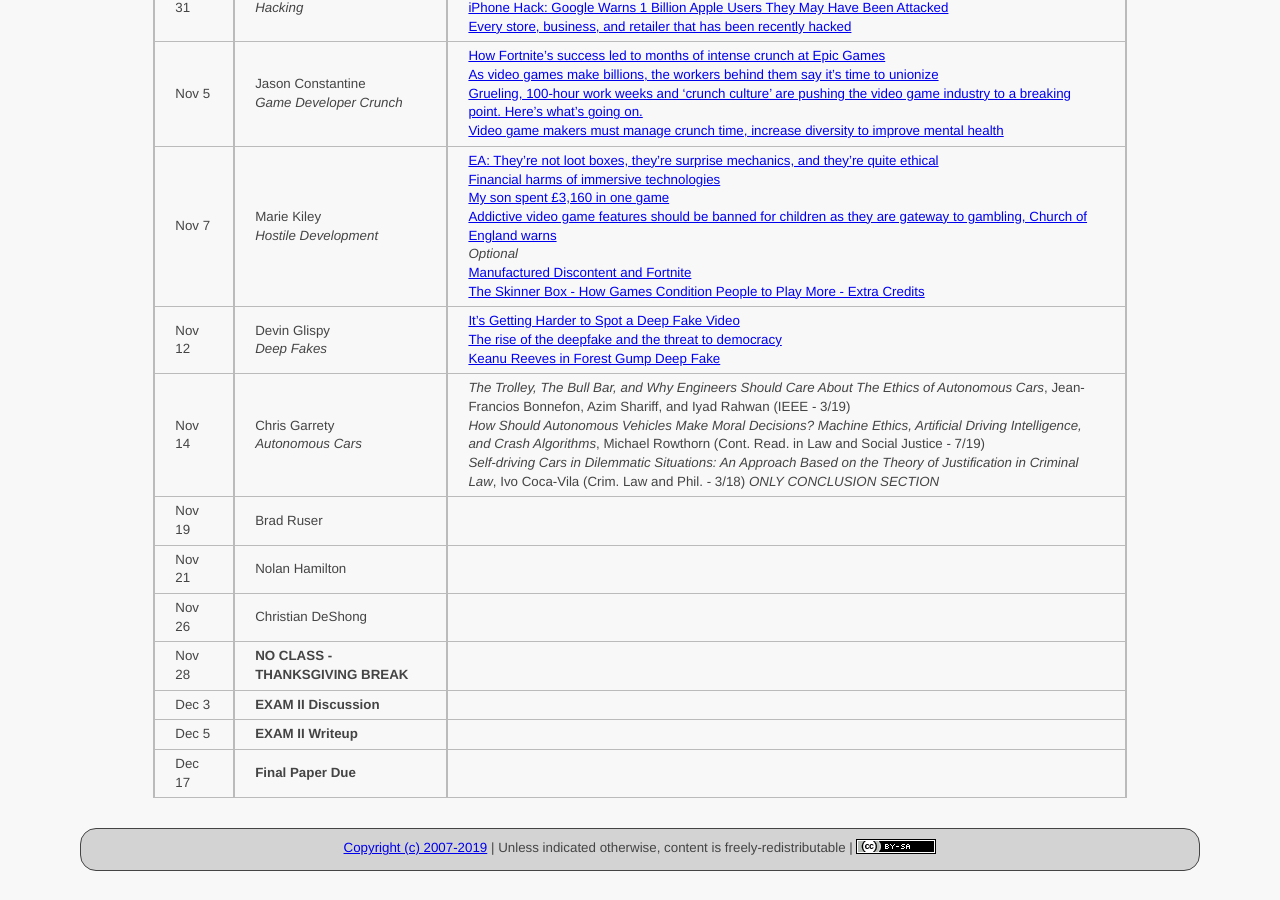
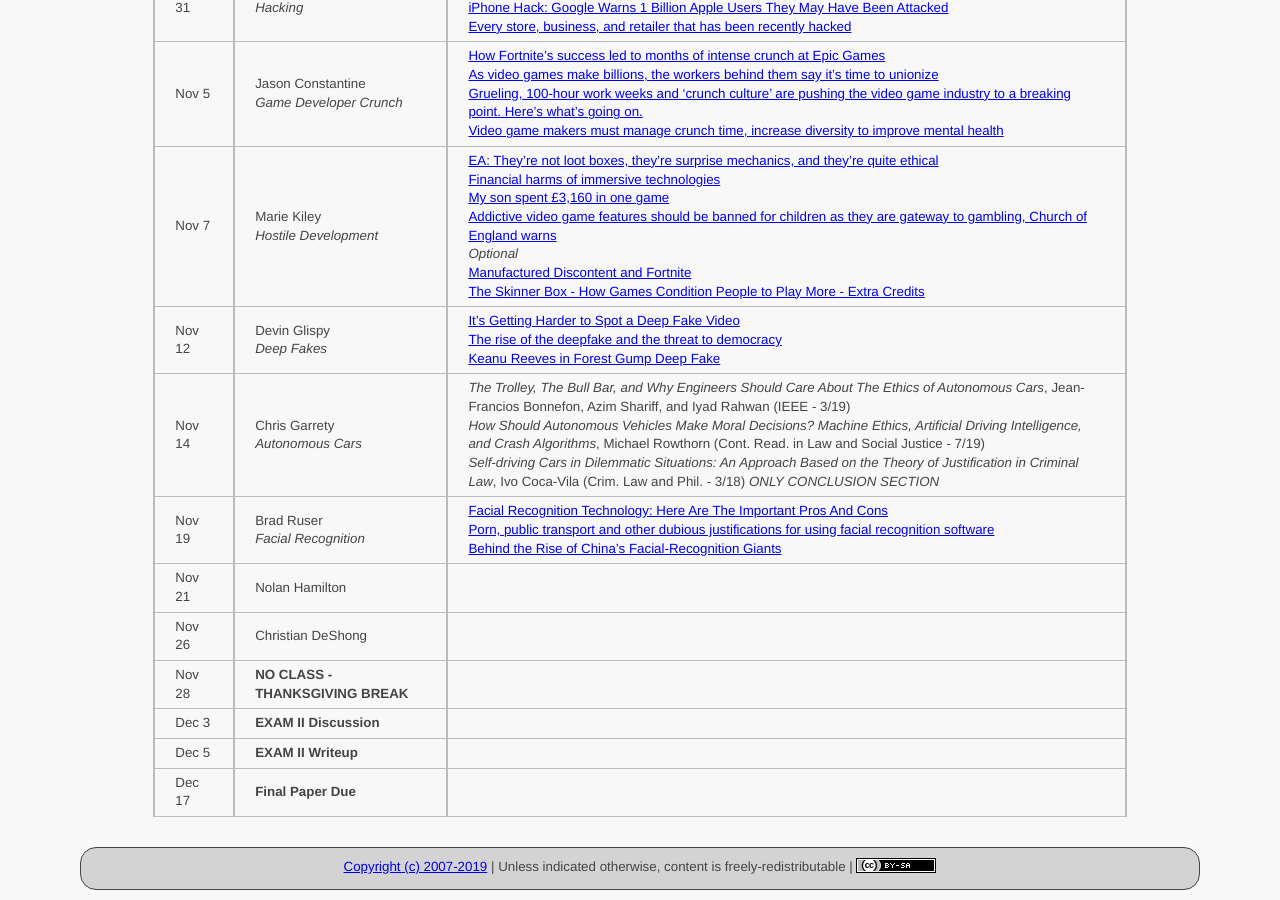
Before and after one commit to ycpcs/cs456-fall2019, a Jekyll site: the page built from schedule/index.md, in a window 1280 px wide and 900 px high, scrolled down 1615 px. Built offline with Jekyll 4.4.1, drawn with Linux system fonts in a browser that asks for light colours.

Commit message:
add Brad’s articles
add Brad’s articles

```diff
--- a/schedule/index.md
+++ b/schedule/index.md
@@ -38,7 +38,7 @@ All reading materials can be accessed via [Schmidt Library](http://library.ycp.e
 > Nov 7   | Marie Kiley <br /> *Hostile Development* | [EA: They’re not loot boxes, they’re surprise mechanics, and they’re quite ethical](https://www.youtube.com/watch?v=nVYEqaFZJWo) <br /> [Financial harms of immersive technologies](https://publications.parliament.uk/pa/cm201719/cmselect/cmcumeds/1846/184606.htm) <br /> [My son spent £3,160 in one game](https://www.bbc.com/news/technology-48925623) <br /> [Addictive video game features should be banned for children as they are gateway to gambling, Church of England warns](https://www.telegraph.co.uk/news/2019/09/15/addictive-video-game-features-should-banned-children-gateway/) <br /> *Optional* <br /> [Manufactured Discontent and Fortnite](https://www.youtube.com/watch?v=dPHPNgIihR0) <br /> [The Skinner Box - How Games Condition People to Play More - Extra Credits](https://www.youtube.com/watch?v=tWtvrPTbQ_c) |
 > Nov 12  | Devin Glispy <br /> *Deep Fakes* | [It’s Getting Harder to Spot a Deep Fake Video](https://www.youtube.com/watch?v=gLoI9hAX9dw) <br /> [The rise of the deepfake and the threat to democracy](https://www.theguardian.com/technology/ng-interactive/2019/jun/22/the-rise-of-the-deepfake-and-the-threat-to-democracy) <br /> [Keanu Reeves in Forest Gump Deep Fake](https://www.youtube.com/watch?v=eseGwoxiqNs) |
 > Nov 14  | Chris Garrety <br /> *Autonomous Cars* | *The Trolley, The Bull Bar, and Why Engineers Should Care About The Ethics of Autonomous Cars*, Jean-Francios Bonnefon, Azim Shariff, and Iyad Rahwan (IEEE - 3/19) <br /> *How Should Autonomous Vehicles Make Moral Decisions? Machine Ethics, Artificial Driving Intelligence, and Crash Algorithms*, Michael Rowthorn (Cont. Read. in Law and Social Justice - 7/19) <br /> *Self-driving Cars in Dilemmatic Situations: An Approach Based on the Theory of Justification in Criminal Law*, Ivo Coca-Vila (Crim. Law and Phil. - 3/18) *ONLY CONCLUSION SECTION*|
-> Nov 19  | Brad Ruser     | |
+> Nov 19  | Brad Ruser <br /> *Facial Recognition* | [Facial Recognition Technology: Here Are The Important Pros And Cons](https://www.forbes.com/sites/bernardmarr/2019/08/19/facial-recognition-technology-here-are-the-important-pros-and-cons/#63623baf14d1) <br /> [Porn, public transport and other dubious justifications for using facial recognition software](https://www.theguardian.com/technology/2019/nov/17/porn-public-transport-and-other-dubious-justifications-for-using-facial-recognition-software) <br /> [Behind the Rise of China’s Facial-Recognition Giants](https://www.wired.com/story/behind-rise-chinas-facial-recognition-giants/) |
 > Nov 21  | Nolan Hamilton | |
 > Nov 26  | Christian DeShong | |
 > Nov 28  | **NO CLASS - THANKSGIVING BREAK** | |
```
